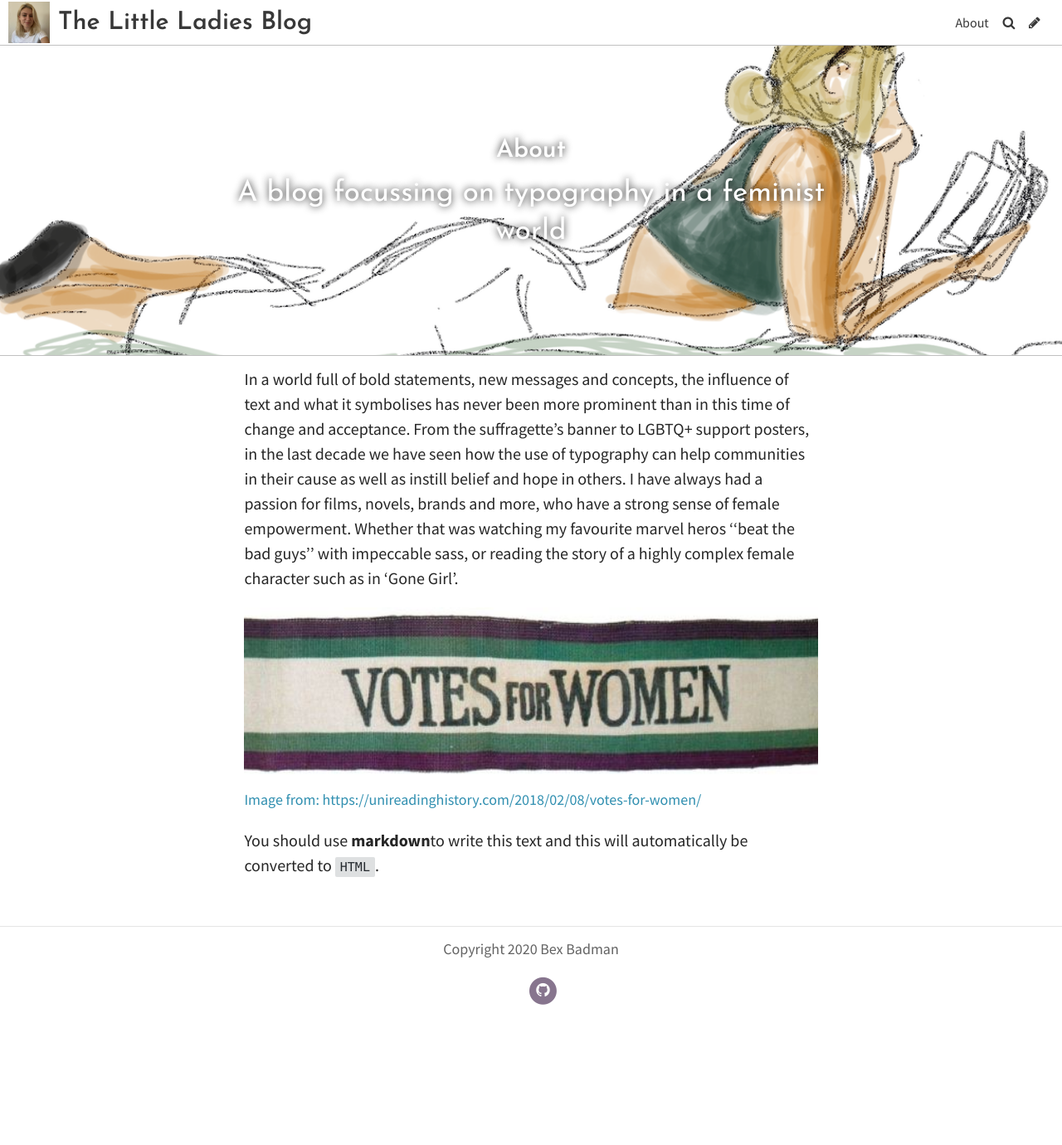
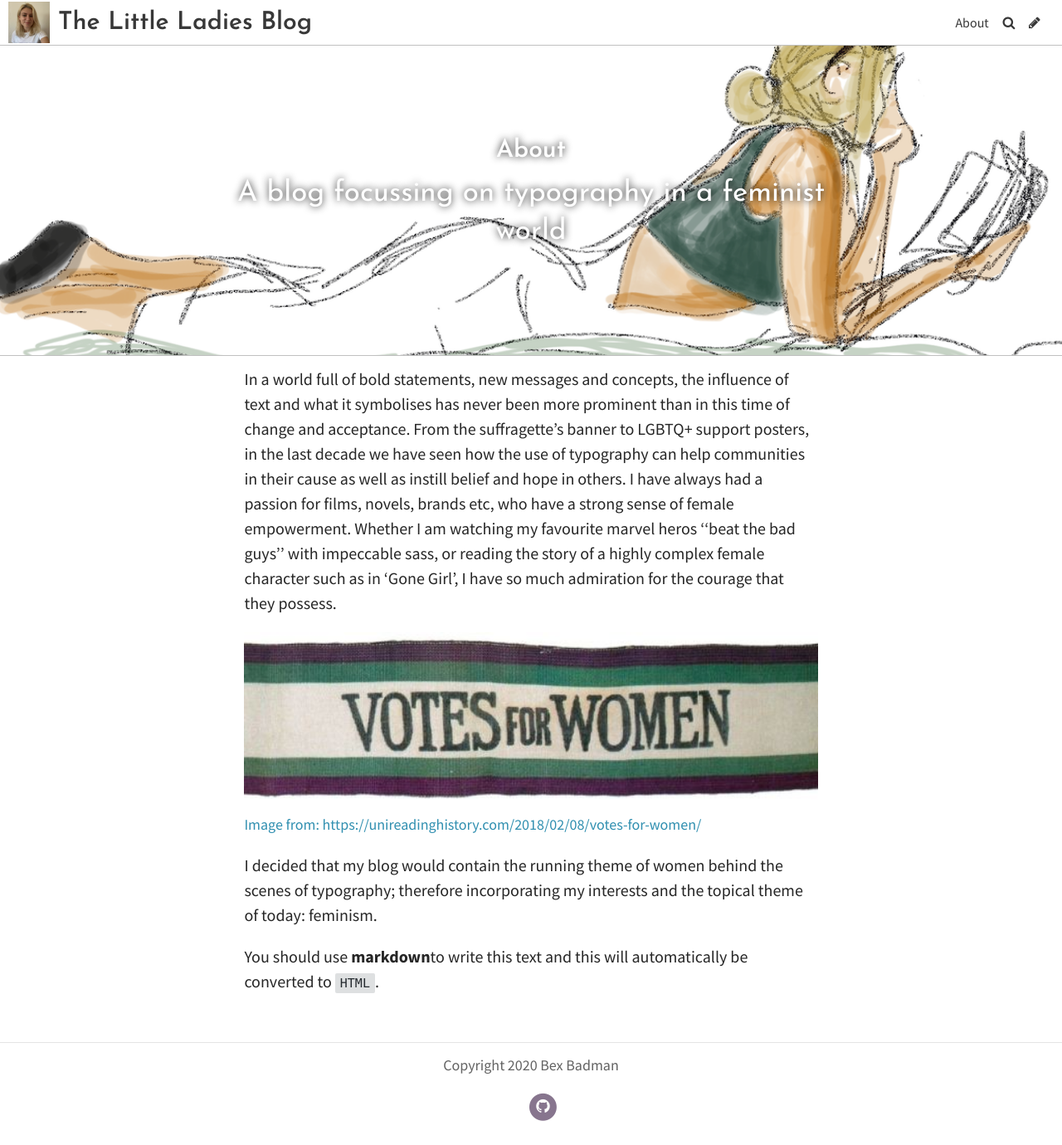
Before and after one commit to rebeccabadman1999/Bex-Badman-Blog, a Jekyll site: the page built from pages/about.md, in a window 1280 px wide. Shown: the whole page at 83% size. Built offline with Jekyll 4.4.1, drawn with Linux system fonts in a browser that asks for light colours; some web fonts are replaced; before the commit the page ends 1240 px from its top, so only the background shows below that.

Commit message:
Update Page “about”

```diff
--- a/pages/about.md
+++ b/pages/about.md
@@ -10,10 +10,10 @@
 description: null
 show: true
 ---
-In a world full of bold statements, new messages and concepts, the influence of text and what it symbolises has never been more prominent than in this time of change and acceptance. From the suffragette's banner to LGBTQ+ support posters, in the last decade we have seen how the use of typography can help communities in their cause as well as instill belief and hope in others. I have always had a passion for films, novels, brands and more, who have a strong sense of female empowerment. Whether that was watching my favourite marvel heros ''beat the bad guys'' with impeccable sass, or reading the story of a highly complex female character such as in 'Gone Girl'.
+In a world full of bold statements, new messages and concepts, the influence of text and what it symbolises has never been more prominent than in this time of change and acceptance. From the suffragette's banner to LGBTQ+ support posters, in the last decade we have seen how the use of typography can help communities in their cause as well as instill belief and hope in others. I have always had a passion for films, novels, brands etc, who have a strong sense of female empowerment. Whether I am watching my favourite marvel heros ''beat the bad guys'' with impeccable sass, or reading the story of a highly complex female character such as in 'Gone Girl', I have so much admiration for the courage that they possess.
 
 ![Image from: https://unireadinghistory.com/2018/02/08/votes-for-women/](../uploads/votes-100-3-banner-image.jpg "Suffragette Banner")
 
-
+I decided that my blog would contain the running theme of women behind the scenes of typography; therefore incorporating my interests and the topical theme of today: feminism.
 
 You should use **markdown**to write this text and this will automatically be converted to `HTML`.
```
